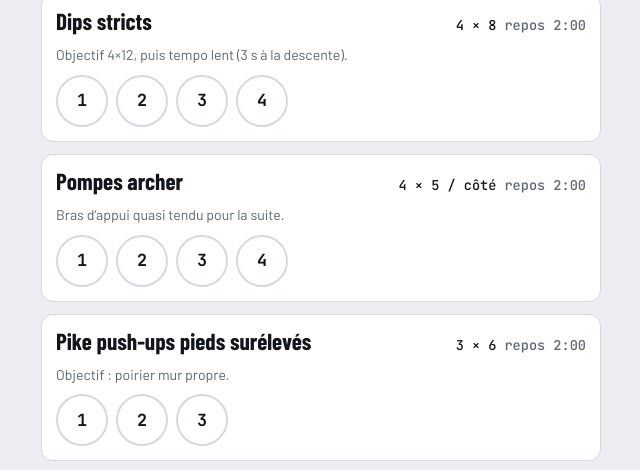
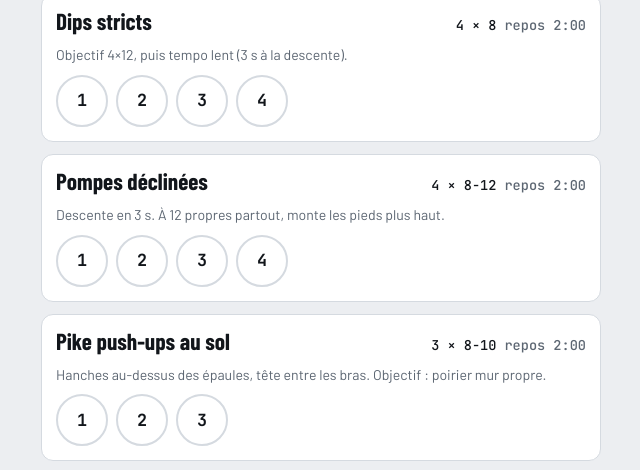
Before and after one commit to diepwa/SportTraining, a plain HTML site: page index.html in a window 1280 px wide. Shown: the part 279-749 px from the top of the page, without its empty margins (319-959 px from the left). Drawn offline with nearby package versions, Linux system fonts and the light colour scheme.

Commit message:
Update index.html

```diff
--- a/index.html
+++ b/index.html
@@ -222,8 +222,8 @@ textarea { resize: vertical; min-height: 44px; }
     return [
       { focus: 'Push force', note: '', exercises: [
         ex('l1', 'Dips stricts', 4, '8', 120, 'Objectif 4×12, puis tempo lent (3 s à la descente).'),
-        ex('l2', 'Pompes archer', 4, '5 / côté', 120, 'Bras d’appui quasi tendu pour la suite.'),
-        ex('l3', 'Pike push-ups pieds surélevés', 3, '6', 120, 'Objectif : poirier mur propre.'),
+        ex('l2', 'Pompes déclinées', 4, '8-12', 120, 'Descente en 3 s. À 12 propres partout, monte les pieds plus haut.'),
+        ex('l3', 'Pike push-ups au sol', 3, '8-10', 120, 'Hanches au-dessus des épaules, tête entre les bras. Objectif : poirier mur propre.'),
         ex('l4', 'Finisher : pompes max', 1, 'max', 0, 'Une seule série, jusqu’à l’échec technique.', true)
       ] },
       { focus: 'Pull force', note: 'Dans la journée : 5 à 6 séries de 3 tractions faciles, espacées d’au moins 1 h. Jamais à l’échec.', exercises: [
@@ -231,11 +231,11 @@ textarea { resize: vertical; min-height: 44px; }
         ex('m2', 'Rowing australien pieds surélevés', 3, '8-10', 120, ''),
         ex('m3', 'Hollow body', 3, '30 s', 120, '')
       ] },
-      { focus: 'Technique', note: 'Séries fraîches et propres. Jamais à l’échec.', exercises: [
-        ex('w1', 'Poirier au mur', 5, '20-30 s', 75, ''),
-        ex('w2', 'L-sit', 5, '8-10 s', 75, 'En tuck si besoin.'),
-        ex('w3', 'Scapular pulls', 3, '8', 60, ''),
-        ex('w4', 'Front lever tuck', 4, '5-8 s', 90, '')
+      { focus: 'Technique', note: 'Échauffement : 2-3 min de poignets et 2×8 scapular pulls. Séries fraîches et propres, jamais à l’échec.', exercises: [
+        ex('w5', 'Frog stand puis crow', 5, '10-20 s', 60, 'Commence par le frog, passe au crow quand il est stable.'),
+        ex('w1', 'Poirier au mur', 4, '20-30 s', 75, ''),
+        ex('w4', 'Front lever tuck', 4, '5-8 s', 90, ''),
+        ex('w2', 'L-sit', 3, '8-10 s', 75, 'En tuck si besoin.')
       ] },
       { focus: 'Jambes + gainage', note: '', exercises: [
         ex('j1', 'Pistol squats assistés', 4, '5 / jambe', 90, ''),
```
